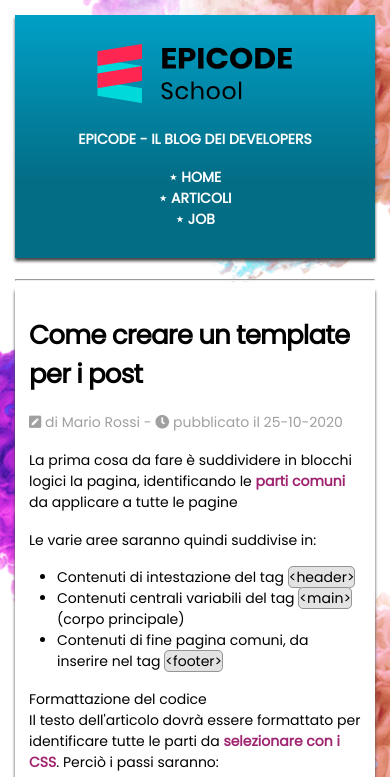
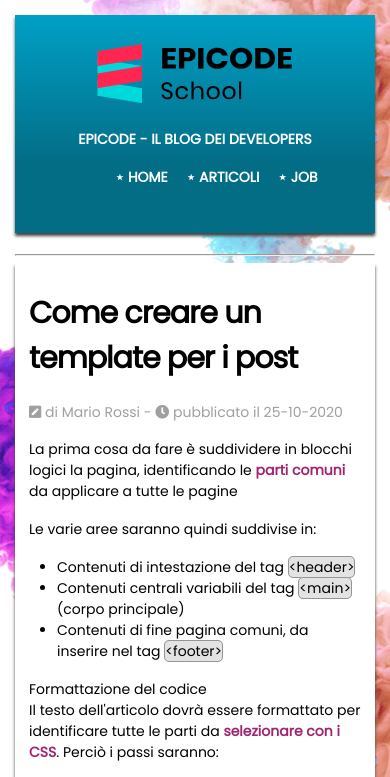
Before and after one commit to fedecogo/base_di_partenza, a plain HTML site: page index.html in a window 390 px wide. Shown: the top 777 px of the page. Drawn offline with Linux system fonts and the light colour scheme.

Commit message:
versione mobile finita

```diff
--- a/assets/css/style.css
+++ b/assets/css/style.css
@@ -27,14 +27,17 @@ header div img {
     margin-bottom: 20px;
 }
 header nav ul {
-    margin: 0;
+    margin: 4;
+    text-align: center;
 }
 header nav li {
     list-style: none;
+    display: inline-block;
 }
 header nav li a {
     color: white;
     text-decoration: none;
+    margin-left: 15px;
 }
 header nav li a:hover {
     color: red;
@@ -58,6 +61,7 @@ section {
 section h2 {
     text-align: center;
     color: #333;
+    background-color: #969292;
     font-size: 2rem;
     font-weight: bold;
     text-transform: uppercase;
@@ -66,7 +70,7 @@ section h2 {
 
 /* ELEMENTI NEL MAIN - ARTICLE */
 h1 {
-    font-size: 2.6rem;
+    font-size: 3rem;
     font-weight: bold;
     letter-spacing: -0.03em;
     margin-bottom: 0.7em;
@@ -107,6 +111,7 @@ table {
 caption {
     font-weight: bold;
     font-style: italic;
+    margin-bottom: 5px;
 }
 thead tr {
     background-color: #3f6bca;
```
